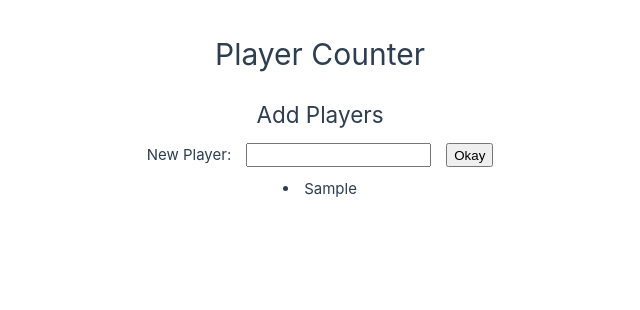
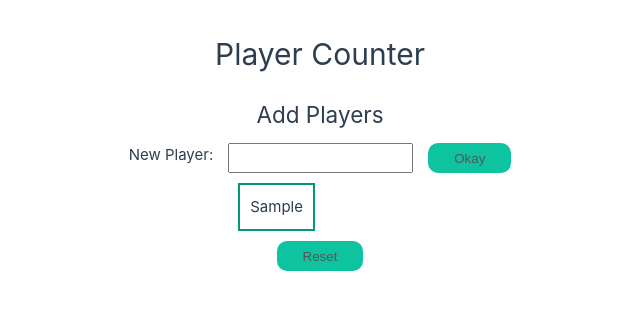
Before and after one commit to onebarloop/playercount, a Vue app: page / in a window 1280 px wide. Both pictures are taken after typing "Sample" into the empty fields and a click on the button "Okay". Shown: the top 310 px of the page, without its empty margins (320-960 px from the left). Built offline with nearby package versions, Linux system fonts and the light colour scheme.

Commit message:
first styling

```diff
--- a/src/App.vue
+++ b/src/App.vue
@@ -30,15 +30,20 @@ const stop = () => {
   <header>
     <h1>Player Counter</h1>
   </header>
+
   <main>
-    <div v-if="view === 'home'" class="home">
-      <AddPlayer :playerList="playerList" @newPlayer="(player) => playerList.push(player)" />
-      <button v-if="showStart" @click="begin">Let's begin!</button>
-    </div>
-    <div v-if="view === 'count'" class="count">
-      <GameCounter :playerList="playerList" />
-      <button @click="stop">Back</button>
-    </div>
+    <Transition>
+      <div v-if="view === 'home'" class="home">
+        <AddPlayer :playerList="playerList" @newPlayer="(player) => playerList.push(player)" />
+        <button v-if="showStart" @click="begin"><span>Let's begin!</span></button>
+        <button @click="() => (playerList = [])"><span>Reset</span></button>
+      </div>
+
+      <div v-else-if="view === 'count'" class="count">
+        <GameCounter :playerList="playerList" />
+        <button @click="stop"><span>Back</span></button>
+      </div>
+    </Transition>
   </main>
 </template>
 
@@ -57,8 +62,15 @@ header {
 .count {
   display: flex;
   flex-direction: column;
-  justify-content: center;
   align-items: center;
   gap: 10px;
 }
+
+.v-enter-active {
+  transition: opacity 0.5s ease;
+}
+
+.v-enter-from {
+  opacity: 0;
+}
 </style>
--- a/src/assets/main.css
+++ b/src/assets/main.css
@@ -15,6 +15,27 @@ a,
   transition: 0.4s;
 }
 
+button {
+  background-color: #0ec39f;
+  color: #535855;
+  height: 30px;
+  min-width: 30px;
+  cursor: pointer;
+  border: none;
+  border-radius: 10px;
+  text-align: center;
+}
+
+button > * {
+  padding: 20px;
+}
+
+button:hover {
+  background-color: #10816a;
+  color: rgb(196, 229, 218);
+  transition: background-color, 0.5s;
+}
+
 @media (hover: hover) {
   a:hover {
     background-color: hsla(160, 100%, 37%, 0.2);
--- a/src/components/AddPlayer.vue
+++ b/src/components/AddPlayer.vue
@@ -20,16 +20,32 @@ const handleSubmit = (e: Event) => {
     <form @submit.prevent="handleSubmit">
       <label for="playername">New Player:</label>
       <input id="playername" type="text" />
-      <button type="submit">Okay</button>
+      <button type="submit"><span>Okay</span></button>
     </form>
   </div>
-  <li v-for="(player, index) in playerList" :key="index">
-    {{ player.name }}
-  </li>
+  <ul>
+    <li v-for="(player, index) in playerList" :key="index">
+      <p v-if="true">{{ player.name }}</p>
+    </li>
+  </ul>
 </template>
 <style scoped>
 form {
   display: flex;
   gap: 15px;
 }
+
+ul {
+  padding: 0;
+  display: grid;
+  grid-template-columns: 1fr 1fr;
+  gap: 10px;
+}
+
+li {
+  list-style-type: none;
+  border: 2px solid #009879;
+  padding: 10px;
+  transition: all 1s ease-out;
+}
 </style>
--- a/src/components/GameCounter.vue
+++ b/src/components/GameCounter.vue
@@ -9,11 +9,55 @@ defineProps<{
 <template>
   <h2>Count</h2>
   <table>
-    <tr v-for="(player, index) in playerList" :key="index">
-      <td>{{ player.name }}</td>
-      <td>{{ player.score }}</td>
-      <td><button>+</button></td>
-      <td><button>-</button></td>
-    </tr>
+    <thead>
+      <tr>
+        <th>Name</th>
+        <th>Points</th>
+        <th><img width="20" src="@/assets/arrowUp.svg" /></th>
+        <th><img width="20" src="@/assets/arrowUp.svg" style="transform: rotate(180deg)" /></th>
+      </tr>
+    </thead>
+    <tbody>
+      <tr v-for="(player, index) in playerList" :key="index">
+        <td>{{ player.name }}</td>
+        <td>{{ player.score }}</td>
+        <td><button @click="player.score++" style="font-weight: bold">+</button></td>
+        <td><button @click="player.score--" style="font-weight: bold">-</button></td>
+      </tr>
+    </tbody>
   </table>
 </template>
+
+<style scoped>
+table {
+  border-collapse: collapse;
+  margin: 25px 0;
+  font-size: 0.9em;
+  font-family: sans-serif;
+  min-width: 400px;
+  box-shadow: 0 0 20px rgba(0, 0, 0, 0.15);
+}
+
+table thead tr {
+  background-color: #009879;
+  color: #ffffff;
+  text-align: left;
+}
+
+table th,
+td {
+  padding: 12px 15px;
+}
+
+table tbody tr {
+  border-bottom: 1px solid #535855;
+}
+
+table tbody tr:nth-of-type(even) {
+  background-color: #3c423f;
+}
+
+table tbody tr:last-of-type {
+  border-bottom: 2px solid #009879;
+}
+</style>
```
Also changed, not shown: src/assets/arrowUp.svg (added).
